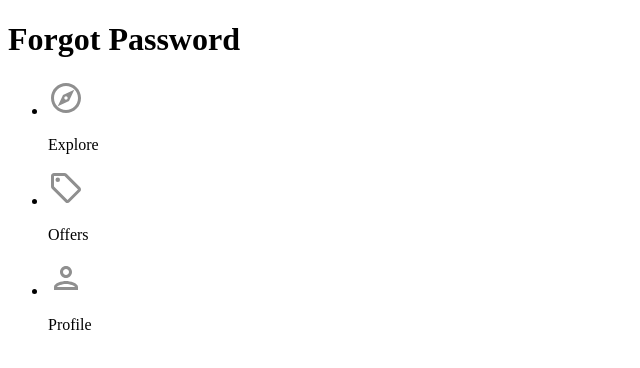
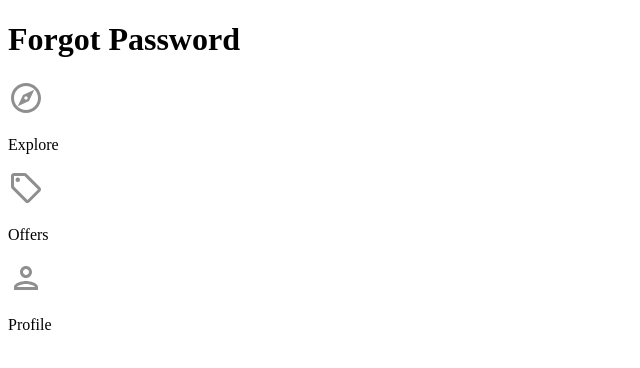
Before and after one commit to Parth0124/house-marketplace, a React (Create React App) app: page /forgot-password in a window 1280 px wide. Shown: the top 368 px of the page, without its empty margins (0-640 px from the left). Built offline with nearby package versions, Linux system fonts and the light colour scheme.

Commit message:
navbar-ommit3

```diff
--- a/src/components/Navbar.jsx
+++ b/src/components/Navbar.jsx
@@ -16,29 +16,29 @@ function Navbar() {
   return (
     <footer className='navbar'>
       <nav className='navbarNav'>
-        <ul className='navbarListItems'>
-          <li className='navbarListItem' onClick={() => navigate("/")}>
+        <span className='navbarListItems'>
+          <span className='navbarListItem' onClick={() => navigate("/")}>
             <ExploreIcon fill={pathMatchRoute("/") ? "#2c2c2c" : "#8f8f8f"} width="36px" height="36px"/>
             <p className={ pathMatchRoute("/") ? "navbarListItemNameActive" : "navbarListItemName"}>
               Explore
             </p>
-          </li>
-          <li className='navbarListItem' onClick={() => navigate("/offers")}>
+          </span>
+          <span className='navbarListItem' onClick={() => navigate("/offers")}>
             <OfferIcon fill={pathMatchRoute("/offers") ? "#2c2c2c" : "#8f8f8f"} width="36px" height="36px"/>
             <p className={ pathMatchRoute("/offers") ? "navbarListItemNameActive" : "navbarListItemName" }>
               Offers
             </p>
-          </li>
-          <li className='navbarListItem' onClick={() => navigate("/profile")}>
+          </span>
+          <span className='navbarListItem' onClick={() => navigate("/profile")}>
             <PersonOutlineIcon fill={pathMatchRoute("/profile") ? "#2c2c2c" : "#8f8f8f"} width="36px" height="36px"/>
             <p className={ pathMatchRoute("/profile") ? "navbarListItemNameActive" : "navbarListItemName" }>
               Profile
             </p>
-          </li>
-        </ul>
+          </span>
+        </span>
       </nav>
     </footer>
   );
 }
 
-export default Navbar
+export default Navbar;
--- a/src/index.css
+++ b/src/index.css
@@ -158,18 +158,18 @@ button {
 }
 
 .navbarNav {
+  margin-top: 50%;
   width: 100%;
+  margin-top: 0.75rem;
   overflow-y: hidden;
 }
 
 .navbarListItems {
   margin: 0;
   padding: 0;
-  padding-left: 0px;
-  display: flex; /* Display horizontally */
+  display: flex;
   justify-content: space-evenly;
   align-items: center;
-  list-style-type: none;
 }
 
 .navbarListItem {
@@ -178,7 +178,6 @@ button {
   flex-direction: column;
   align-items: center;
 }
-
 
 .navbarListItemName,
 .navbarListItemNameActive {
```
